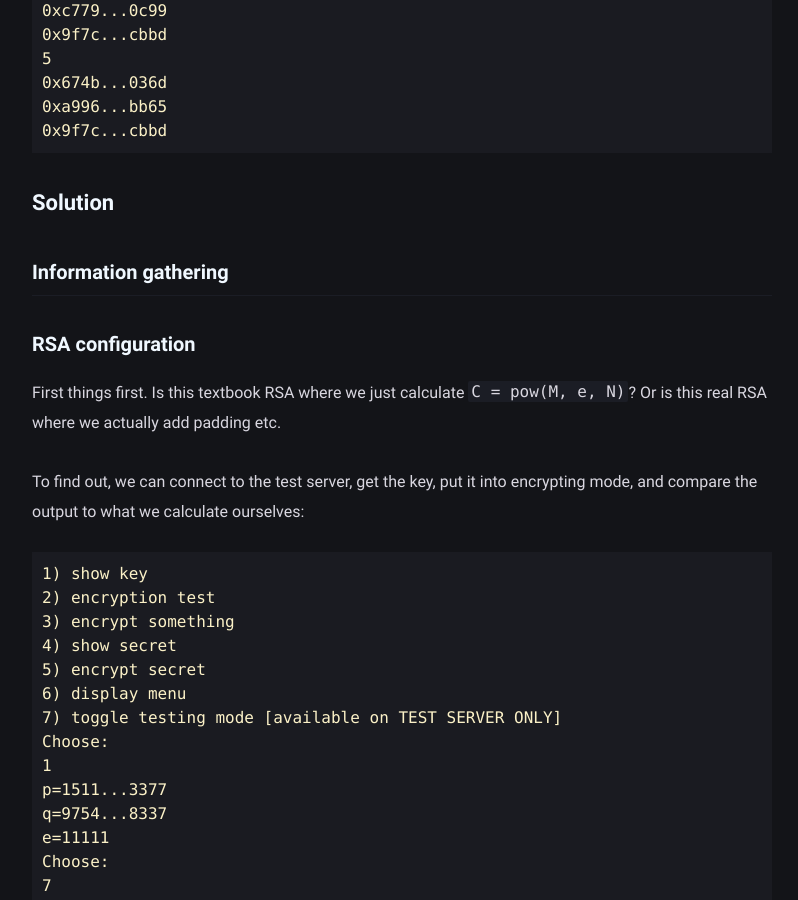
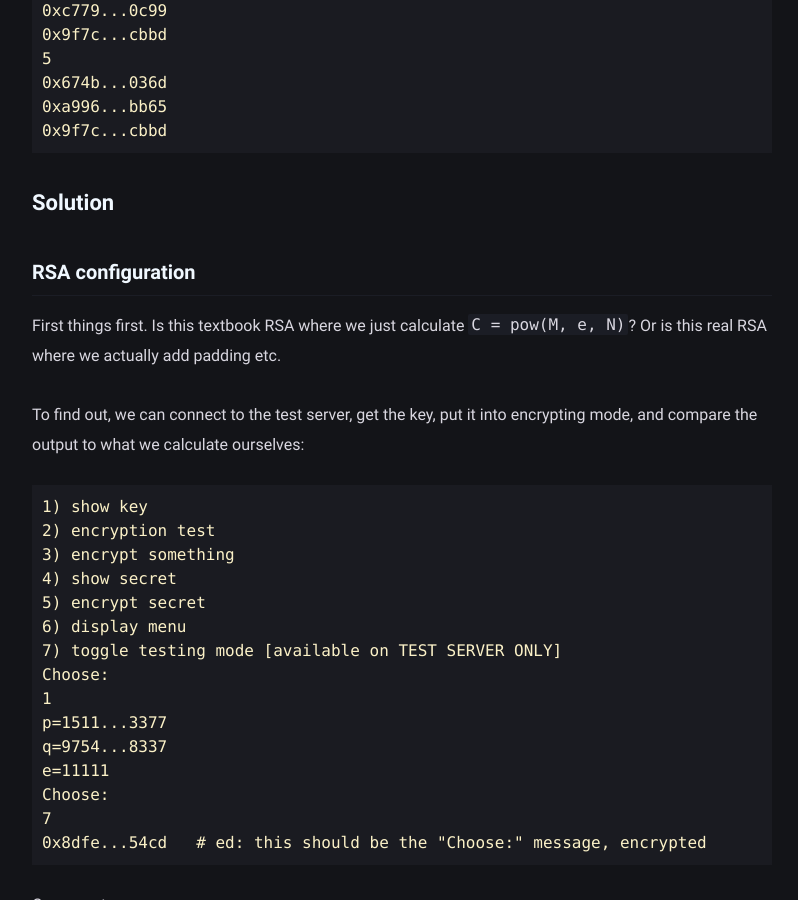
Before and after one commit to pwnfirstsearch/pwnfirstsearch.github.io, a Jekyll site: the page built from _posts/2021-04-05-b01lersctf2021-reasonable.md, in a window 1280 px wide and 900 px high, scrolled down 2567 px. Shown: the whole window, without its empty margins (238-1036 px from the left). Built offline with Jekyll 4.4.1, drawn with Linux system fonts in a browser that asks for light colours.

Commit message:
fixup formatting for 'reasonable'

```diff
--- a/_posts/2021-04-05-b01lersctf2021-reasonable.md
+++ b/_posts/2021-04-05-b01lersctf2021-reasonable.md
@@ -108,9 +108,7 @@ xyz
 
 ## Solution
 
-### Information gathering
-
-#### RSA configuration
+### RSA configuration
 
 First things first. Is this textbook RSA where we just calculate
 `C = pow(M, e, N)`? Or is this real RSA where we actually add padding
@@ -162,7 +160,7 @@ print('C:', hex(C))
 
 It's a match, so we're attacking plain RSA without padding.
 
-#### Public Key
+### Public Key
 
 Sanity check. They're not using the same key between the test server
 and real server, right?
@@ -305,7 +303,7 @@ print('C:', hex(C))
 
 Public key confirmed.
 
-#### Decrypting the secret
+### Decrypting the secret
 
 RSA with no padding means that we should be able to do a
 Franklin-Reiter related message attack if we can find two related
```
